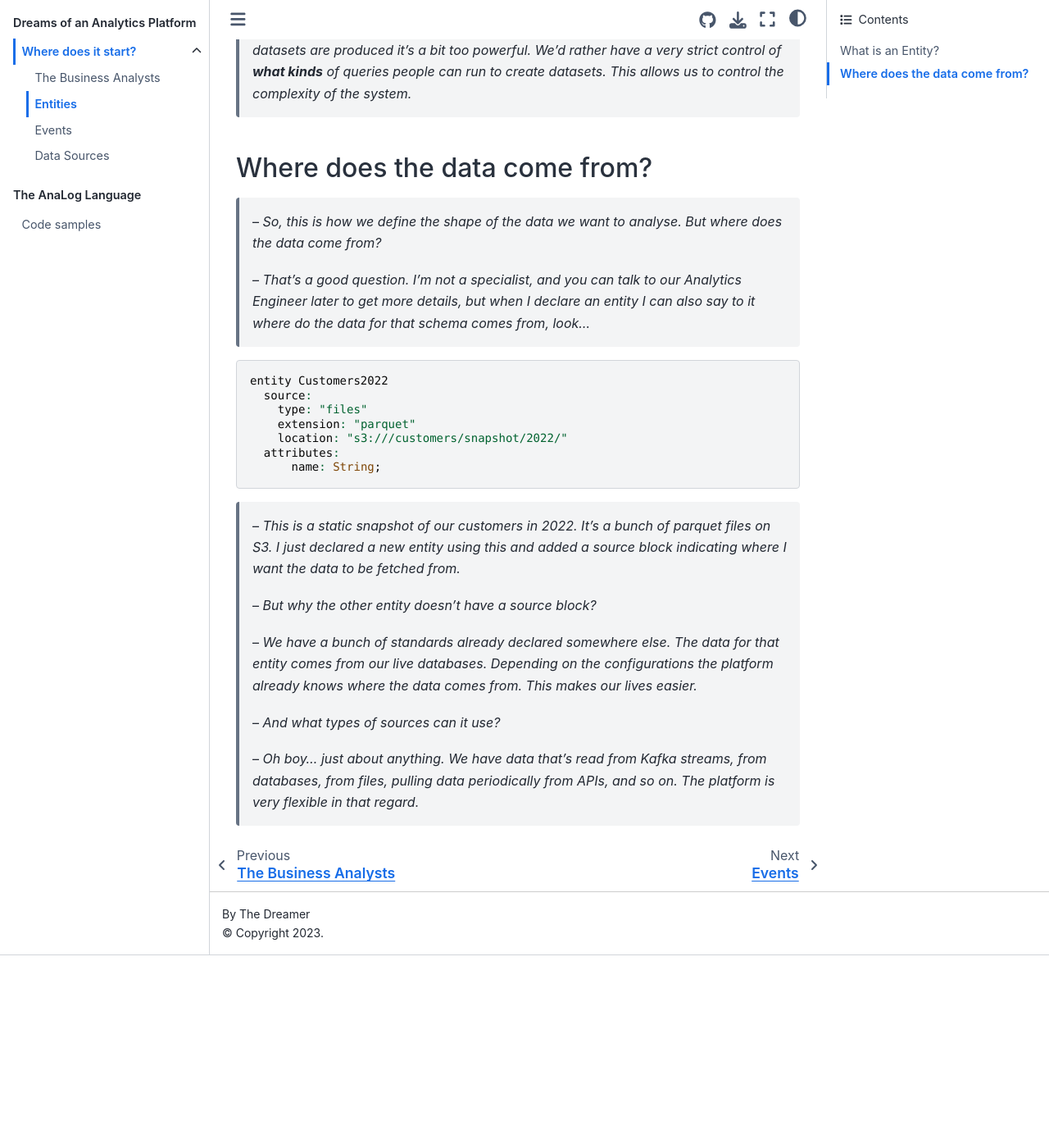
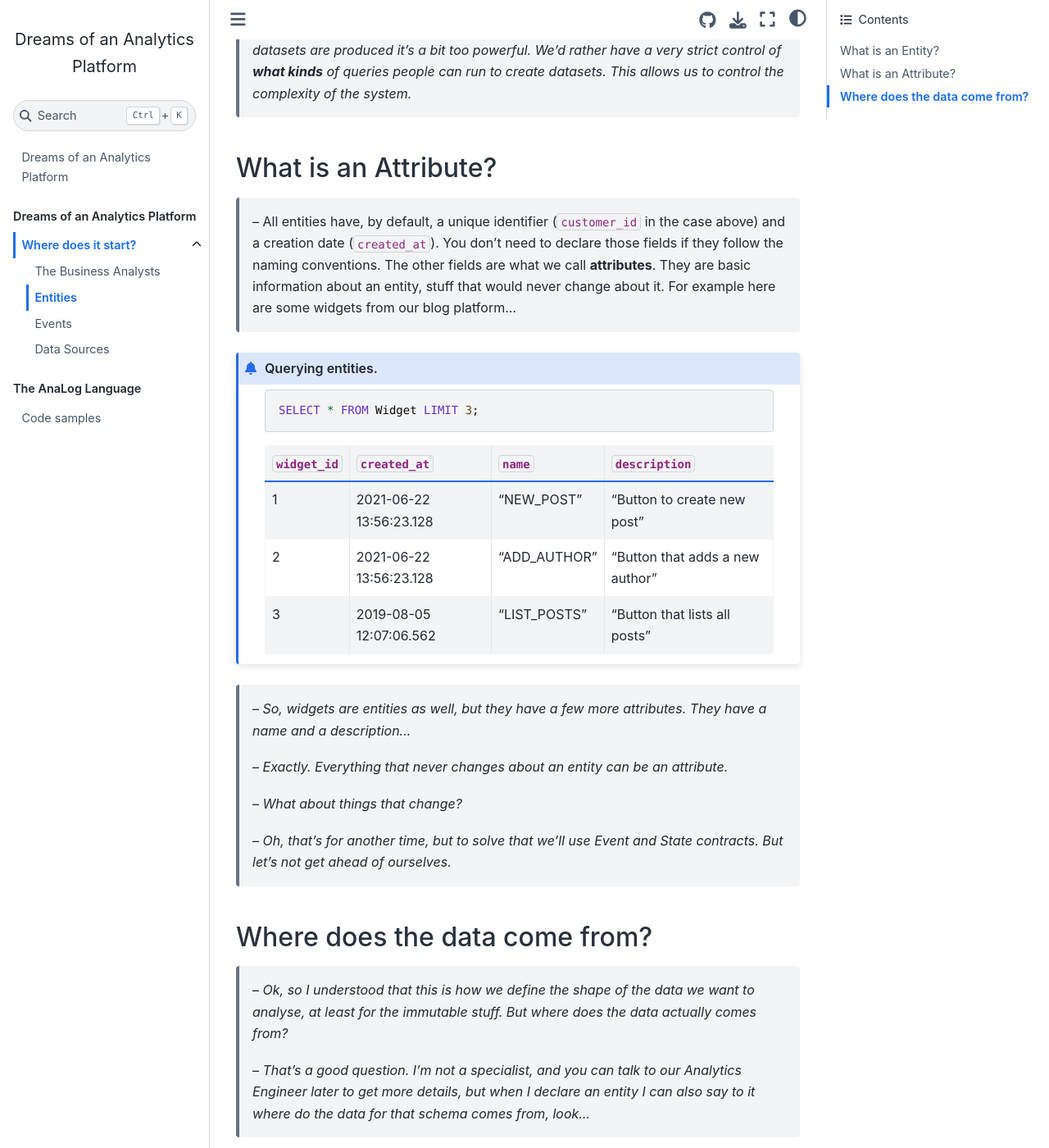
Before and after one commit to rcalsaverini/dreams, a Jupyter Book: the page built from contents/01/dreaming/01/contracts/02_entities.md, in a window 1280 px wide and 1400 px high, scrolled down 1945 px. Shown: the whole window at 82% size. Built offline with Jupyter Book 1.0.4 settings and Sphinx 7.4.7 and the Sphinx Book theme 1.1.4, drawn with Linux system fonts in a browser that asks for light colours; before the commit the page ends 3110 px from its top, so only the background shows below that; some of the changed text lies outside the part shown.

Commit message:
added stuff to entities

````diff
--- a/contents/01/dreaming/01/contracts/02_entities.md
+++ b/contents/01/dreaming/01/contracts/02_entities.md
@@ -13,52 +13,77 @@ entity Widget
     description: Text;
 ```
 
->– *This is the code we used to define the objects we're dealing with on the platform. This language is called AnaLog.* – they said. – *It's a bit like a programming language but is a very minimal one.*
+> – _This is the code we used to define the objects we're dealing with on the platform. This language is called AnaLog._ – they said. – _It's a bit like a programming language but is a very minimal one._
 >
->– *Is this how you write the code that runs the platform?* – I asked.
+> – _Is this how you write the code that runs the platform?_ – I asked.
 >
->– *Not really... it's not a query language, neither it's used to code the platform itself. It's more of a language for declaring what data assets exists and how to produce new data assets from them. Don't worry, I'll explain everything.*
+> – _Not really... it's not a query language, neither it's used to code the platform itself. It's more of a language for declaring what data assets exists and how to produce new data assets from them. Don't worry, I'll explain everything._
 
 ## What is an Entity?
 
->– *This code defines the primitive contracts I'm going to use in my analysis. I asked you to focus on the first two: customers and widgets. Have you noticed what they have in common?*
+> – _This code defines the primitive contracts I'm going to use in my analysis. I asked you to focus on the first two: customers and widgets. Have you noticed what they have in common?_
 >
->– *They're both defined with this "entity" keyword.* – I said. – *And they have attributes.*
+> – _They're both defined with this "entity" keyword._ – I said. – _And they have attributes._
 >
->– *Yes, that's right! Entities are one of the basic types of contracts we can use in our analytics platform. They are the things we want to analyse and make decisions about. Entities are **static and immutable**. They are created once and that's it.*
+> – _Yes, that's right! Entities are one of the basic types of contracts we can use in our analytics platform. They are the things we want to analyse and make decisions about. Entities are **static and immutable**. They are created once and that's it._
 >
->– *This entity represents our Customers and what immutable attributes are associated with them. Let me show you something...*
+> – _This entity represents our Customers and what immutable attributes are associated with them. Let me show you something..._
 
 They clicked somewhere else and a new window appeared, with a field where they wrote a SQL query and some sample data appeared below it.
 
 ::::{admonition} Querying entities.
 :::{code-block} sql
-  SELECT * FROM Customer LIMIT 5;
+SELECT * FROM Customer LIMIT 5;
 :::
 :::{table}
-| `customer_id` | `created_at`            | `name`                    |
+| `customer_id` | `created_at` | `name` |
 |---------------|-------------------------|---------------------------|
-| 1             | 2018-07-22 13:56:23.128 | "Florence Price"          |
-| 2             | 2017-02-13 08:22:43.231 | "Scott Joplin"            |
-| 3             | 2019-08-05 12:07:06.562 | "George Bridgetower"      |
-| 4             | 2021-02-03 03:12:42.245 | "Samuel Coleridge-Taylor" |
-| 5             | 2020-09-19 22:42:05.523 | "Joseph Bologne"          |
+| 1 | 2018-07-22 13:56:23.128 | "Florence Price" |
+| 2 | 2017-02-13 08:22:43.231 | "Scott Joplin" |
+| 3 | 2019-08-05 12:07:06.562 | "George Bridgetower" |
+| 4 | 2021-02-03 03:12:42.245 | "Samuel Coleridge-Taylor" |
+| 5 | 2020-09-19 22:42:05.523 | "Joseph Bologne" |
 :::
 ::::
 
->– *Wait... is this SQL?* – I asked – *I thought you said this was not a query language.*
+> – _Wait... is this SQL?_ – I asked – _I thought you said this was not a query language._
 >
->– *Yes. The platform work like this: we tell the platform where data is, what primitive data exists, and so one, by defining contracts in AnaLog.The platform runs those contracts and produces data assets which are like tables. We can then query those tables using our simplified flavour of SQL.*
+> – _Yes. The platform work like this: we tell the platform where data is, what primitive data exists, and so one, by defining contracts in AnaLog.The platform runs those contracts and produces data assets which are like tables. We can then query those tables using our simplified flavour of SQL._
 >
->– *Oh, I see... so, the Customer entity is used to produce this table. Is it like a schema definition?*
+> – _Oh, I see... so, the Customer entity is used to produce this table. Is it like a schema definition?_
 >
->– *Yes, entity contracts are a bit like a schema, but there are more complex contracts as well. The platform will use this contract to produce a table with the data we need. Our system separates the concerns of declaring data and its transformations that will be ran by the platform from the concern of running queries for analytical purposes. SQL is great for queries, there's no reason to change that! But to describe how datasets are produced it's a bit too powerful. We'd rather have a very strict control of **what kinds** of queries people can run to create datasets. This allows us to control the complexity of the system.*
+> – _Yes, entity contracts are a bit like a schema, but there are more complex contracts as well. The platform will use this contract to produce a table with the data we need. Our system separates the concerns of declaring data and its transformations that will be ran by the platform from the concern of running queries for analytical purposes. SQL is great for queries, there's no reason to change that! But to describe how datasets are produced it's a bit too powerful. We'd rather have a very strict control of **what kinds** of queries people can run to create datasets. This allows us to control the complexity of the system._
+
+## What is an Attribute?
+
+> – All entities have, by default, a unique identifier (`customer_id` in the case above) and a creation date (`created_at`). You don't need to declare those fields if they follow the naming conventions. The other fields are what we call **attributes**. They are basic information about an entity, stuff that would never change about it. For example here are some widgets from our blog platform...
+
+::::{admonition} Querying entities.
+:::{code-block} sql
+SELECT * FROM Widget LIMIT 3;
+:::
+:::{table}
+| `widget_id` | `created_at` | `name` | `description` |
+|-------------|-------------------------|--------------|---------------------------------|
+| 1 | 2021-06-22 13:56:23.128 | "NEW_POST" | "Button to create new post" |
+| 2 | 2021-06-22 13:56:23.128 | "ADD_AUTHOR" | "Button that adds a new author" |
+| 3 | 2019-08-05 12:07:06.562 | "LIST_POSTS" | "Button that lists all posts" |
+:::
+::::
+
+> – _So, widgets are entities as well, but they have a few more attributes. They have a name and a description..._
+>
+> – _Exactly. Everything that never changes about an entity can be an attribute._
+>
+> – _What about things that change?_
+>
+> – _Oh, that's for another time, but to solve that we'll use Event and State contracts. But let's not get ahead of ourselves._
 
 ## Where does the data come from?
 
->– *So, this is how we define the shape of the data we want to analyse. But where does the data come from?*
+> – _Ok, so I understood that this is how we define the shape of the data we want to analyse, at least for the immutable stuff. But where does the data actually comes from?_
 >
->– *That's a good question. I'm not a specialist, and you can talk to our Analytics Engineer later to get more details, but when I declare an entity I can also say to it where do the data for that schema comes from, look...*
+> – _That's a good question. I'm not a specialist, and you can talk to our Analytics Engineer later to get more details, but when I declare an entity I can also say to it where do the data for that schema comes from, look..._
 
 ```js
 entity Customers2022
@@ -70,12 +95,16 @@ entity Customers2022
       name: String;
 ```
 
->– *This is a static snapshot of our customers in 2022. It's a bunch of parquet files on S3. I just declared a new entity using this and added a source block indicating where I want the data to be fetched from.*
+> – _This is a static snapshot of our customers in 2022. It's a bunch of parquet files on S3. I just declared a new entity using this and added a source block indicating where I want the data to be fetched from._
 >
->– *But why the other entity doesn't have a source block?*
+> – _But why the other entity doesn't have a source block?_
 >
->– *We have a bunch of standards already declared somewhere else. The data for that entity comes from our live databases. Depending on the configurations the platform already knows where the data comes from. This makes our lives easier.*
+> – _We have a bunch of standards already declared somewhere else. The data for that entity comes from our live databases. Depending on the configurations the platform already knows where the data comes from. This makes our lives easier._
 >
->– *And what types of sources can it use?*
+> – _And what types of sources can it use?_
 >
->– *Oh boy... just about anything. We have data that's read from Kafka streams, from databases, from files, pulling data periodically from APIs, and so on. The platform is very flexible in that regard.*
+> – _Oh boy... just about anything. We have data that's read from Kafka streams, from databases, from files, pulling data periodically from APIs, and so on. The platform is very flexible in that regard._
+>
+> – _So... you just declare the source and the shape, and the platform will take care of the rest?_
+>
+> – _Yep! Cool, right?_
````
Also changed, not shown: contents/01/dreaming/01/contracts/03_events.md (+13 -28 lines), contents/01/dreaming/01/contracts/01_meeting_the_business_analysts.md (line endings or trailing spaces).
